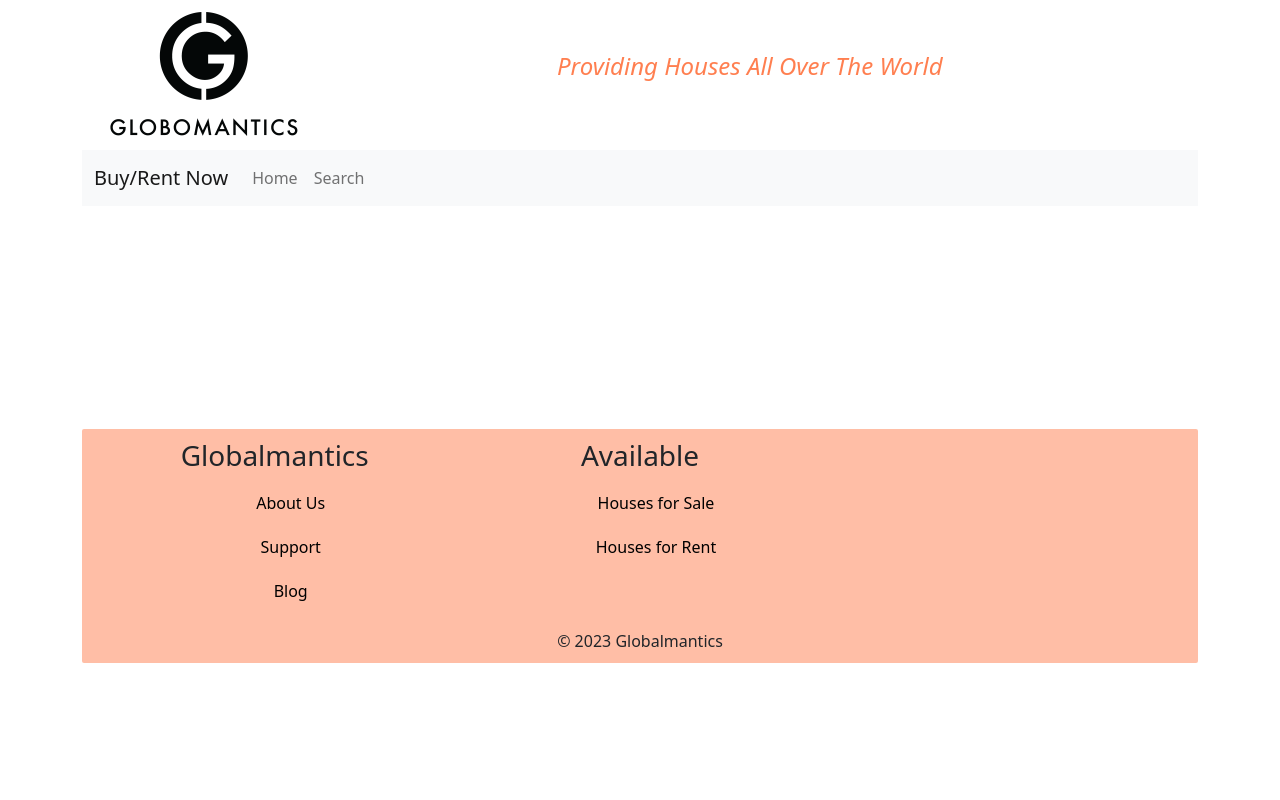
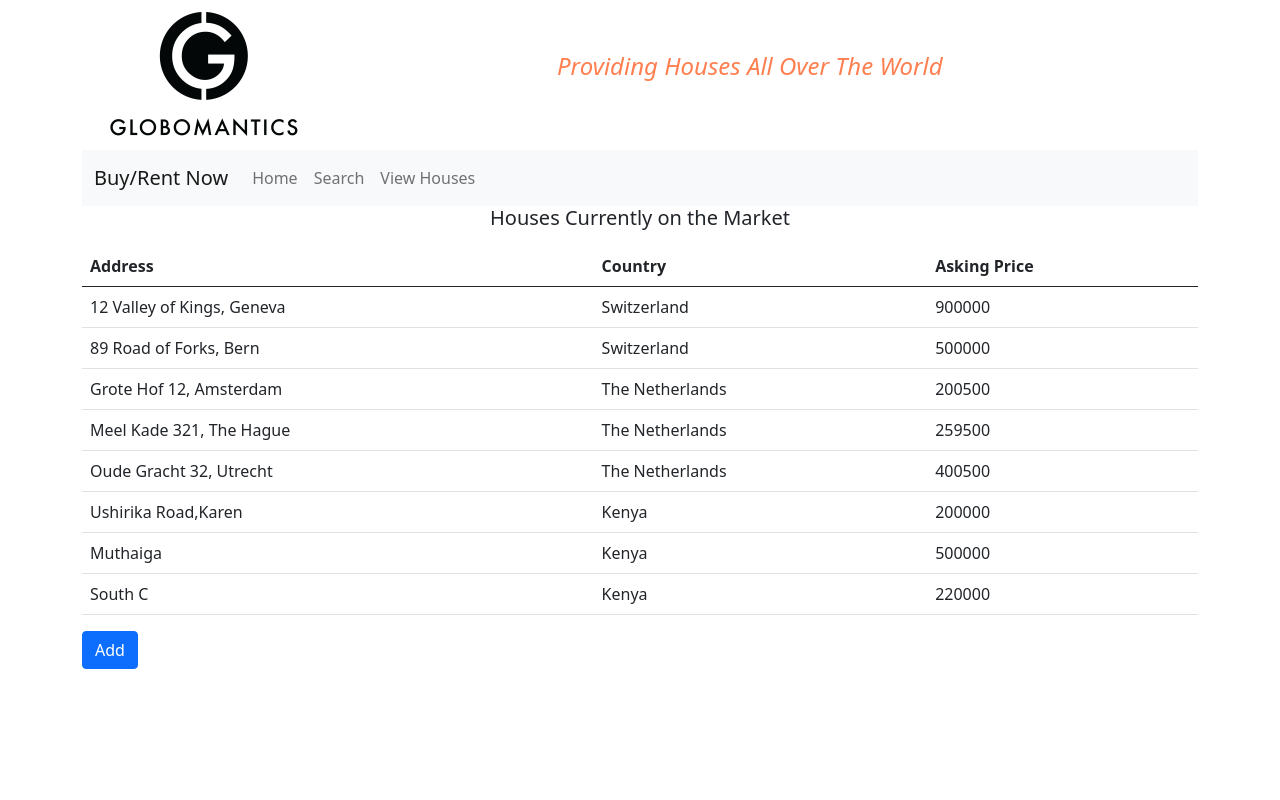
Before and after one commit to neemoh01/Andela-Meta-react-course-2023, a React (Create React App) app in the folder globalmantics/: page /houses in a window 1280 px wide. Shown: the top 800 px of the page. Built offline with nearby package versions, Linux system fonts and the light colour scheme.

Commit message:
display list of houses and an add button to add new house

```diff
--- a/globalmantics/public/house.json
+++ b/globalmantics/public/house.json
@@ -5,7 +5,8 @@
         "country": "Switzerland",
         "description": "A superb detached Victorian property on one of the town's finest roads, within easy reach of Barnes Village. The property has in excess of 6000 sq/ft of accommodation, a driveway and landscaped garden.",
         "price": 900000,
-        "photo": "277667"
+        "photo": "277667",
+        "type": "sale"
     },
     {
         "id": 2,
@@ -13,7 +14,8 @@
         "country": "Switzerland",
         "description": "This impressive family home, which dates back to approximately 1840, offers original period features throughout and is set back from the road with off street parking for up to six cars and an original Coach House, which has been incorporated into the main house to provide further accommodation. ",
         "price": 500000,
-        "photo": "462358"
+        "photo": "462358",
+        "type": "sale"
     },
     {
         "id": 3,
@@ -21,7 +23,8 @@
         "country": "The Netherlands",
         "description": "This house has been designed and built to an impeccable standard offering luxurious and elegant living. The accommodation is arranged over four floors comprising a large entrance hall, living room with tall sash windows, dining room, study and WC on the ground floor.",
         "price": 200500,
-        "photo": "259600"
+        "photo": "259600",
+        "type": "rent"
     },
     {
         "id": 4,
@@ -29,7 +32,8 @@
         "country": "The Netherlands",
         "description": "Discreetly situated a unique two storey period home enviably located on the corner of Krom Road and Recht Road offering seclusion and privacy. The house features a magnificent double height reception room with doors leading directly out onto a charming courtyard garden.",
         "price": 259500,
-        "photo": "534182"
+        "photo": "534182",
+        "type": "rent"
     },
     {
         "id": 5,
@@ -37,7 +41,8 @@
         "country": "The Netherlands",
         "description": "This luxurious three bedroom flat is contemporary in style and benefits from the use of a gymnasium and a reserved underground parking space.",
         "price": 400500,
-        "photo": "164558"
+        "photo": "164558",
+        "type": "sale"
     },
     {
         "id": 6,
--- a/globalmantics/src/App.js
+++ b/globalmantics/src/App.js
@@ -13,6 +13,8 @@ import UseFeaturedHouses from "./hooks/UseFeaturedHouses";
 import HousesContext from './context/HouseContext';
 import NavBar from './components/NavBar';
 import Footer from './components/Footer';
+import HouseList from './components/HouseList'
+
 
 function App() {
 
@@ -28,15 +30,20 @@ function App() {
           <Header subtitle="Providing Houses All Over The World" />
           <NavBar />
 
-
           <Switch>
             <Route path="/filter">
               <HouseFilter />
             </Route>
 
+            <Route path="/houses">
+              <HouseList />
+            </Route>
+
             <Route path="/searchresults/:country">
               <SearchResult />
             </Route>
+
+
 
             <Route path="/house/:id">
               <HouseFromQuery />
--- /dev/null
+++ b/globalmantics/src/components/HouseList.js
@@ -0,0 +1,88 @@
+import UseHouses from "../hooks/UseHouses"
+
+
+import { useState } from "react";
+
+
+
+const HouseList = () => {
+
+
+    const [address, setAddress] = useState("");
+    const [country, setCountry] = useState("");
+    const [price, setPrice] = useState(0);
+    const [type, setType] = useState("");
+    const [description, setDescription] = useState("");
+
+    const allHouses = UseHouses();
+
+    const nextId = allHouses.length + 1;
+
+    const house = {
+
+        address: address,
+        country: country,
+        price: price,
+        type: type,
+        description: description,
+        id: nextId
+    }
+
+
+
+
+    const addHouse = () => {
+        setAddress("123 Main St");
+
+        setCountry("USA");
+        setPrice(1000000);
+        setType("Ranch");
+        setDescription("A nice house in the suburbs");
+        // console.log(house);
+        const newHouse = [...allHouses, house];
+        console.log(newHouse);
+
+
+    }
+
+
+
+
+
+
+    return (
+        <div>
+            <div className="row mb-2">
+                <h5 className="themeFontColor text-center">
+                    Houses Currently on the Market
+                </h5>
+            </div>
+            <table className="table table-hover">
+
+                <thead>
+                    <tr>
+                        <th scope="col">Address</th>
+                        <th scope="col">Country</th>
+                        <th scope="col">Asking Price</th>
+                    </tr>
+                </thead>
+                <tbody>
+                    {allHouses.map((house) => {
+                        return (
+                            <tr key={house.id}>
+                                <td>{house.address}</td>
+                                <td>{house.country}</td>
+                                <td>{house.price}</td>
+                            </tr>
+                        )
+                    })}
+
+                </tbody>
+            </table>
+            <button className="btn btn-primary" onClick={addHouse} >Add</button>
+
+        </div>
+    )
+}
+
+export default HouseList
--- a/globalmantics/src/components/NavBar.js
+++ b/globalmantics/src/components/NavBar.js
@@ -14,6 +14,7 @@ const NavBar = () => {
                         <div className="navbar-nav">
                             <a className="nav-link" aria-current="page" href="/">Home</a>
                             <a className="nav-link" href="/filter">Search</a>
+                            <a className="nav-link" href="/houses">View Houses</a>
                         </div>
                     </div>
                 </div>
--- a/globalmantics/src/components/SearchResultsRow.js
+++ b/globalmantics/src/components/SearchResultsRow.js
@@ -14,7 +14,7 @@ const SearchRultsRow = ({ house }) => {
             <tr className="search-results-row" onClick={setActive}>
                 <td>{house.address}</td>
                 <td>{house.price}</td>
-                <td>{house.likes}</td>
+                {/* <td>{house.description}</td> */}
             </tr>
         </>
     );
```
Also changed, not shown: globalmantics/src/hooks/NewHouse.js (added, +41 -0 lines), globalmantics/src/components/HouseRow.js (added), globalmantics/src/components/SelectedHouse.js (added).
